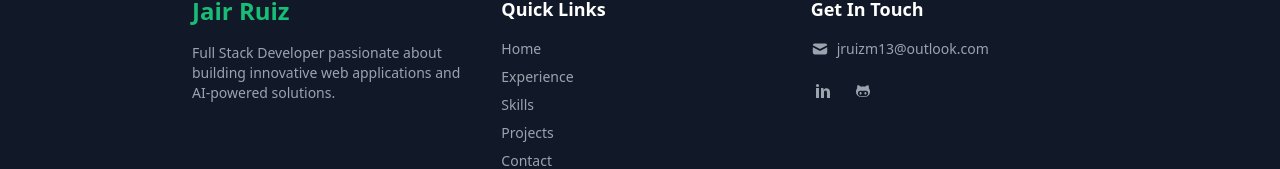
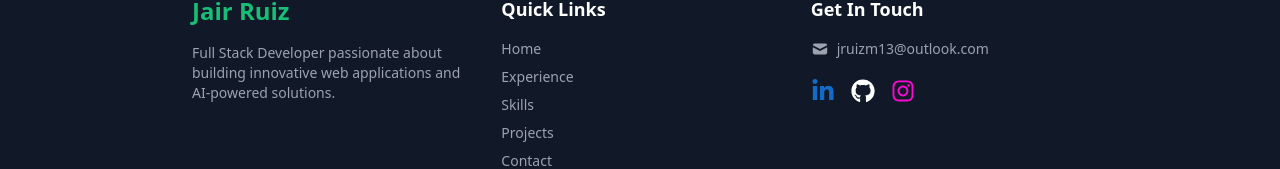
Before and after one commit to JNikolo/jnikolo.github.io, a Next.js app: page / in a window 1280 px wide. Shown: the part 5048-5217 px from the top of the page. Built offline with nearby package versions, Linux system fonts and the light colour scheme.

Commit message:
fix footer icons

```diff
--- a/src/app/components/footer/Footer.tsx
+++ b/src/app/components/footer/Footer.tsx
@@ -1,5 +1,5 @@
 "use client";
-import { TiSocialLinkedin, TiSocialGithub } from "react-icons/ti";
+import { FaInstagram, FaGithub, FaLinkedinIn } from "react-icons/fa";
 import { HiMail, HiArrowUp } from "react-icons/hi";
 
 export function Footer() {
@@ -75,19 +75,28 @@
                     href="https://www.linkedin.com/in/jair-ruiz-211889267/"
                     target="_blank"
                     rel="noopener noreferrer"
-                    className="text-2xl text-gray-400 hover:text-emerald transition-colors"
+                    className="text-2xl text-[#126bc4] transition-colors"
                     aria-label="LinkedIn Profile"
                   >
-                    <TiSocialLinkedin />
+                    <FaLinkedinIn />
                   </a>
                   <a
                     href="https://github.com/JNikolo"
                     target="_blank"
                     rel="noopener noreferrer"
-                    className="text-2xl text-gray-400 hover:text-emerald transition-colors"
+                    className="text-2xl transition-colors"
                     aria-label="GitHub Profile"
                   >
-                    <TiSocialGithub />
+                    <FaGithub />
+                  </a>
+                  <a
+                    href="https://www.instagram.com/jair_ruiz03/"
+                    target="_blank"
+                    rel="noopener noreferrer"
+                    className="text-2xl text-[#fc09d1] transition-colors"
+                    aria-label="Instagram Profile"
+                  >
+                    <FaInstagram />
                   </a>
                 </div>
               </div>
```
